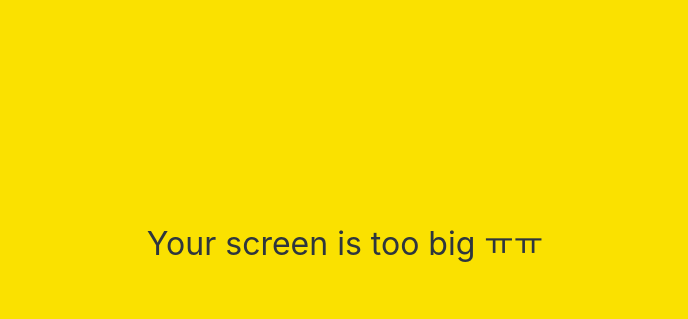
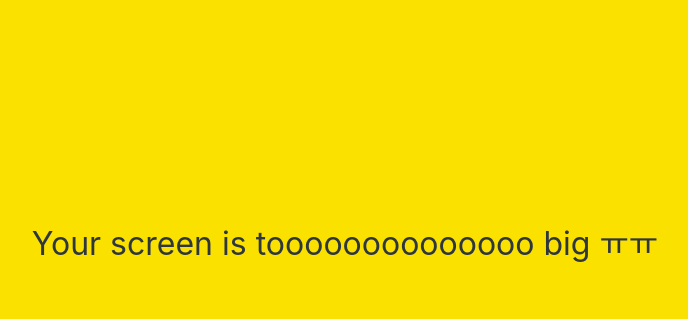
Before and after one commit to hojunkim1/kokoa-talk, a plain HTML site: page index.html in a window 1280 px wide. Shown: the part 156-475 px from the top of the page, without its empty margins (295-983 px from the left). Drawn offline with Linux system fonts and the light colour scheme.

Commit message:
tooooooo

```diff
--- a/index.html
+++ b/index.html
@@ -38,7 +38,7 @@
     </form>
 
     <div id="no-mobile">
-      <span>Your screen is too big ㅠㅠ</span>
+      <span>Your screen is toooooooooooooo big ㅠㅠ</span>
     </div>
 
     <script
```
